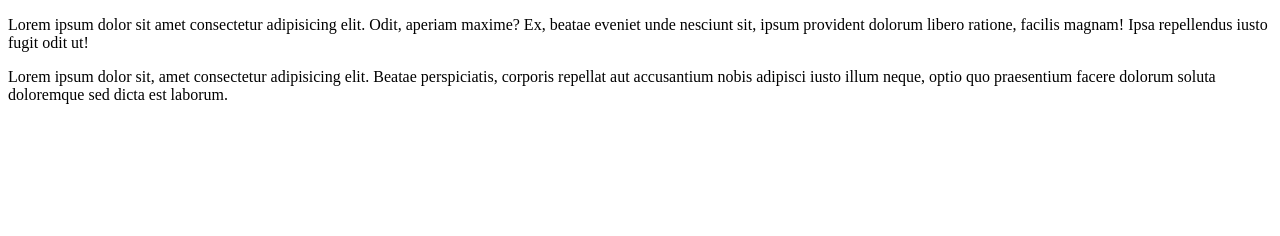
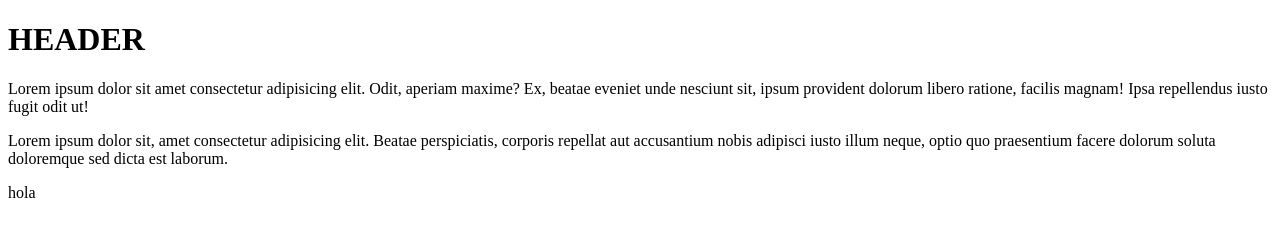
Before and after one commit to lfedesoria/practices, a plain HTML site: page clase-de-brunchs/index.html in a window 1280 px wide. Drawn offline with Linux system fonts and the light colour scheme.

Commit message:
se agrega un header

```diff
--- a/clase-de-brunchs/index.html
+++ b/clase-de-brunchs/index.html
@@ -7,6 +7,9 @@
     <title>test de brunchs</title>
 </head>
 <body>
+    <header>
+        <h1>HEADER</h1>
+    </header>
     <div>
         <p>Lorem ipsum dolor sit amet consectetur adipisicing elit. Odit, aperiam maxime? Ex, beatae eveniet unde nesciunt sit, ipsum provident dolorum libero ratione, facilis magnam! Ipsa repellendus iusto fugit odit ut!</p>
         <p>Lorem ipsum dolor sit, amet consectetur adipisicing elit. Beatae perspiciatis, corporis repellat aut accusantium nobis adipisci iusto illum neque, optio quo praesentium facere dolorum soluta doloremque sed dicta est laborum.</p>
@@ -14,5 +17,10 @@
             <a href=""></a>
         </div>
     </div>
+ <div>
+     <div>
+         hola
+     </div>
+ </div>
 </body>
 </html>
```
